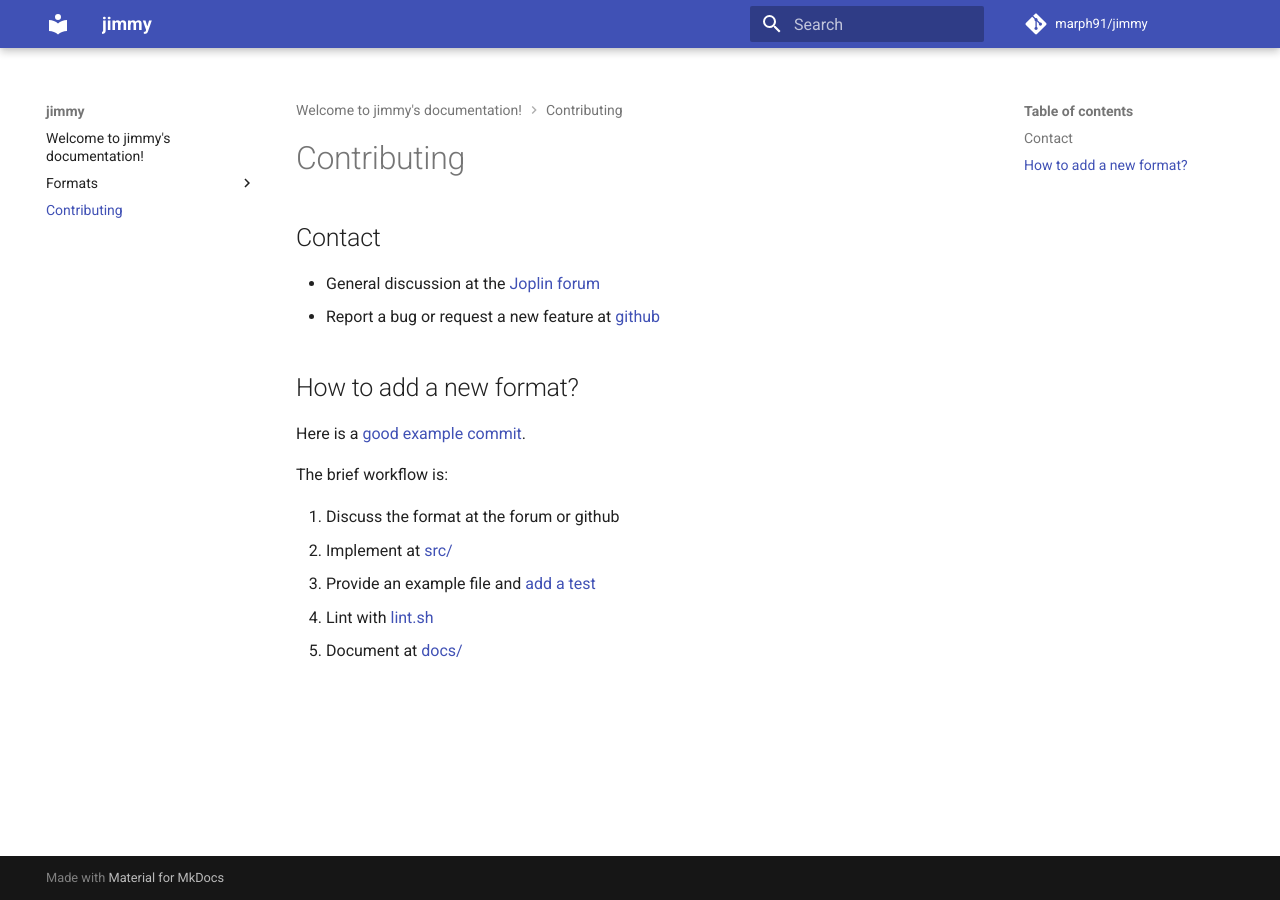
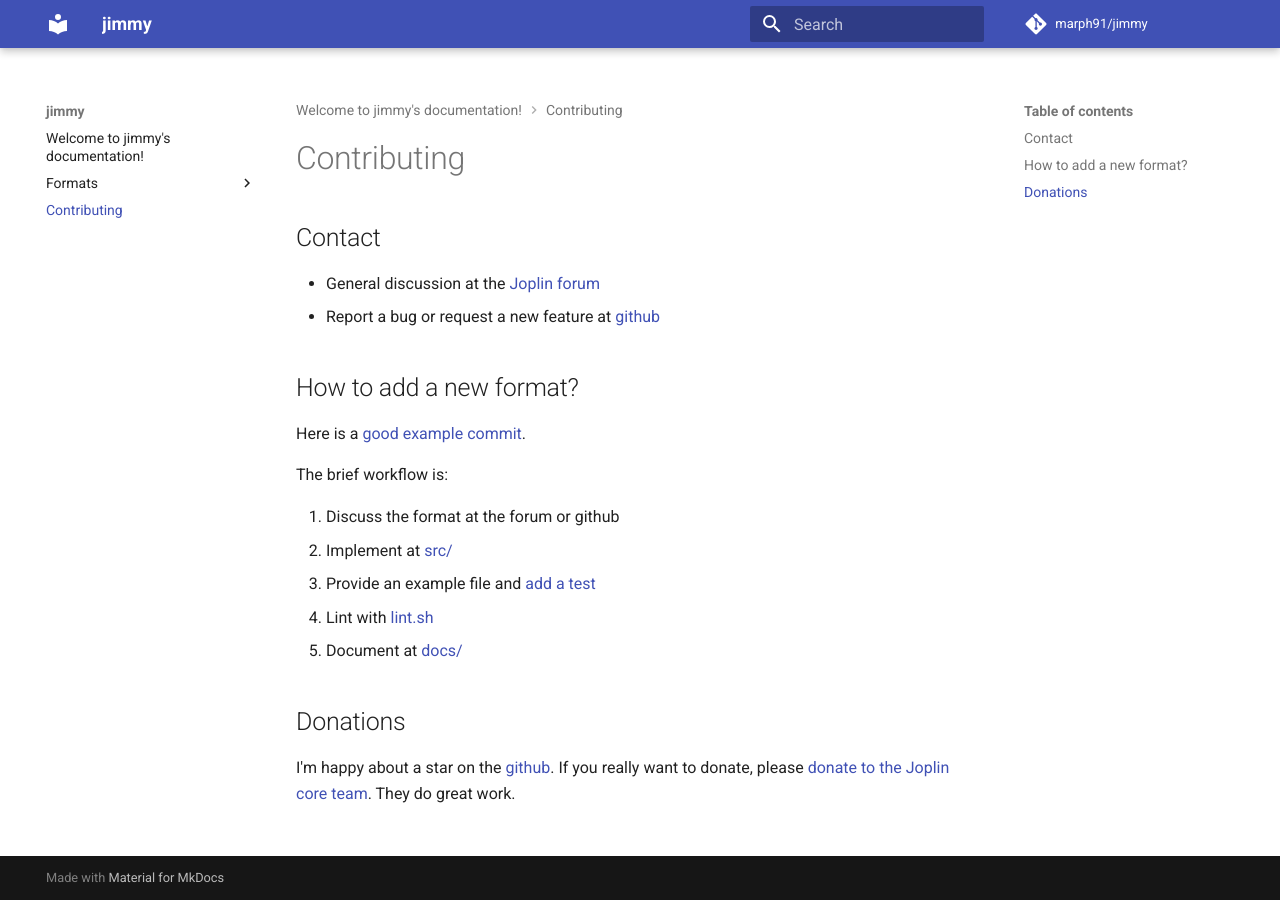
Before and after one commit to marph91/jimmy, an MkDocs documentation site: the page built from docs/contributing/index.md, in a window 1280 px wide. Built offline with MkDocs 1.6.1 and Material for MkDocs 9.7.7, drawn with Linux system fonts in a browser that asks for light colours; comment, search, counter and statistics services are not loaded.

```diff
--- a/docs/contributing/index.md
+++ b/docs/contributing/index.md
@@ -14,3 +14,7 @@ The brief workflow is:
 3. Provide an example file and [add a test](https://github.com/marph91/jimmy/blob/master/test/example_commands.sh)
 4. Lint with [lint.sh](https://github.com/marph91/jimmy/blob/master/lint.sh)
 5. Document at [docs/](https://github.com/marph91/jimmy/tree/master/docs/formats)
+
+## Donations
+
+I'm happy about a star on the [github](https://github.com/marph91/jimmy). If you really want to donate, please [donate to the Joplin core team](https://joplinapp.org/donate/). They do great work.
```
Also changed, not shown: readme.md (+2 -0 lines).
